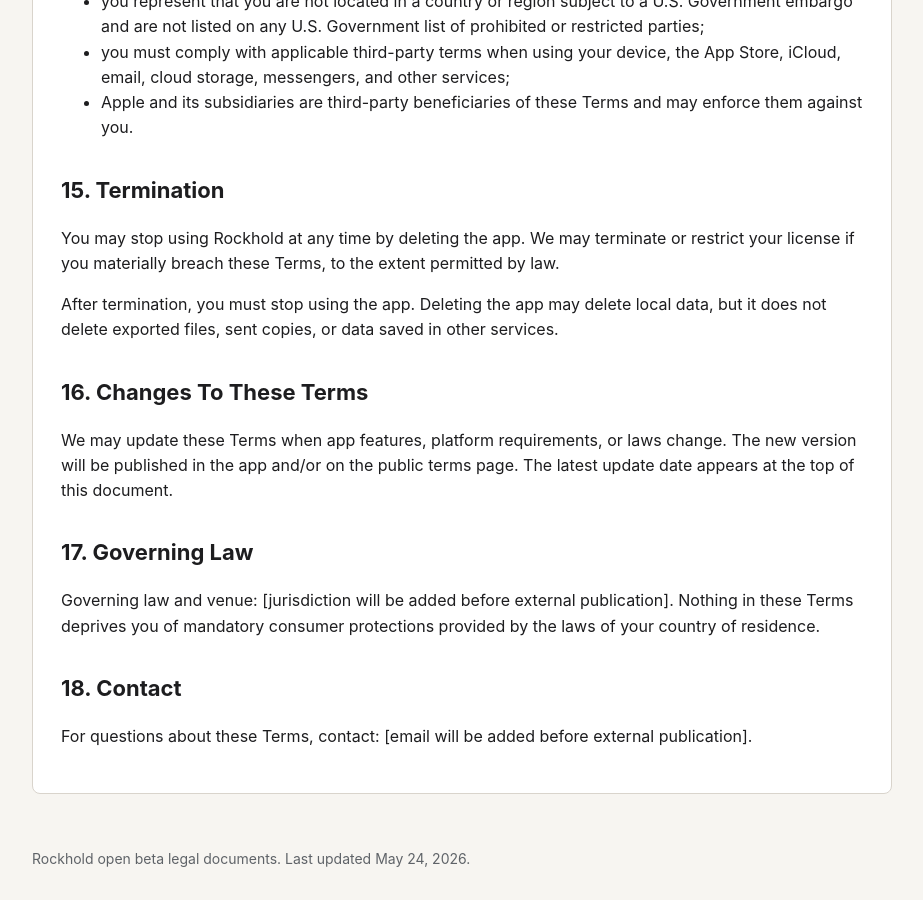
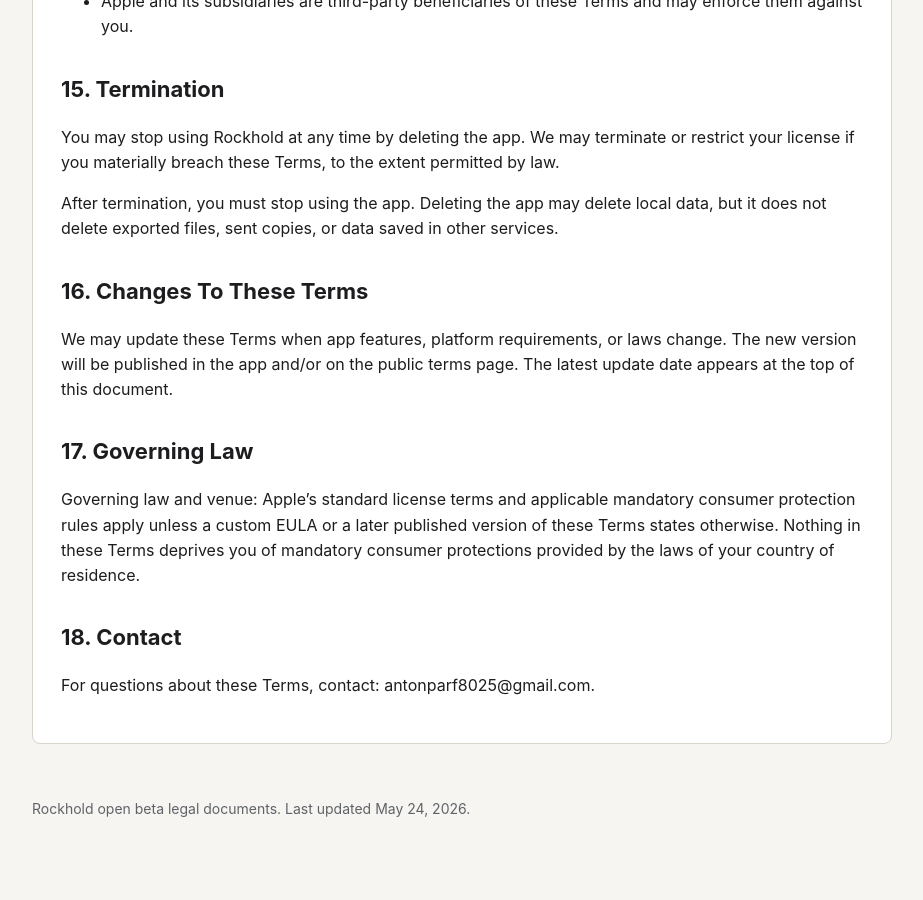
Before and after one commit to a-parfenov/rockhold-legal, a Jekyll site: the page built from Legal/TERMS_OF_USE.en.md, in a window 1280 px wide and 900 px high, scrolled down 3619 px. Shown: the whole window, without its empty margins (178-1101 px from the left). Built offline with Jekyll 4.4.1, drawn with Linux system fonts in a browser that asks for light colours; our own code applies the rules of GitHub Pages for plain Markdown files; after the commit the page ends 4469 px from its top, so only the background shows below that; some of the changed text lies outside the part shown.

Commit message:
Sync beta legal documents

```diff
--- a/Legal/TERMS_OF_USE.en.md
+++ b/Legal/TERMS_OF_USE.en.md
@@ -1,46 +1,44 @@
-# Rockhold Terms Of Use
+# {{ site.data.legal.app_name }} Terms Of Use
 
 Last updated: May 24, 2026
 
 Document version: 1.0.0
 
-Document status: open beta version for Rockhold.
+Document status: open beta version for {{ site.data.legal.app_name }}.
 
-These Terms of Use ("Terms") govern your use of the Rockhold app ("app", "Rockhold", "we"). Before publication, replace the bracketed fields with the actual app owner details.
+These Terms of Use ("Terms") govern your use of the {{ site.data.legal.app_name }} app ("app", "{{ site.data.legal.app_name }}", "we").
 
-App provider: [developer legal name will be added before external publication].
-Contact for questions, complaints, and claims: [email will be added before external publication].
-Provider address: [address will be added if required].
+Contact for questions, complaints, and claims: antonparf8025@gmail.com.
 
-If you obtained Rockhold through the App Store, your use of the app is also governed by Apple Media Services rules and the applicable App Store license model. If no custom EULA is provided in App Store Connect, Apple's standard license applies to the app. These Terms describe additional Rockhold-specific rules and do not limit your mandatory consumer rights.
+If you obtained {{ site.data.legal.app_name }} through the App Store, your use of the app is also governed by Apple Media Services rules and the applicable App Store license model. If no custom EULA is provided in App Store Connect, Apple's standard license applies to the app. These Terms describe additional {{ site.data.legal.app_name }}-specific rules and do not limit your mandatory consumer rights.
 
 ## 1. Acceptance
 
-By using Rockhold, you agree to these Terms and the Privacy Policy. If you do not agree, do not use the app.
+By using {{ site.data.legal.app_name }}, you agree to these Terms and the Privacy Policy. If you do not agree, do not use the app.
 
 ## 2. Purpose Of The App
 
-Rockhold helps you keep personal records of accounts, transactions, categories, budgets, currencies, backups, and exports.
+{{ site.data.legal.app_name }} helps you keep personal records of accounts, transactions, categories, budgets, currencies, backups, and exports.
 
-The open beta works locally without a Rockhold account, backend, or sync. Future versions may add an optional account, backend, and sync across devices. Those features will be governed by updated Terms and an updated Privacy Policy before they are enabled for the user.
+The open beta works locally without a {{ site.data.legal.app_name }} account, backend, or sync. Future versions may add an optional account, backend, and sync across devices. Those features will be governed by updated Terms and an updated Privacy Policy before they are enabled for the user.
 
-Rockhold is not a bank, payment service, broker, tax advisor, investment advisor, or accounting service. The app does not connect to bank accounts and does not make payments.
+{{ site.data.legal.app_name }} is not a bank, payment service, broker, tax advisor, investment advisor, or accounting service. The app does not connect to bank accounts and does not make payments.
 
 ## 3. Financial Calculations And No Professional Advice
 
-Any balances, budgets, exchange rates, summaries, forecasts, debt metrics, or savings metrics in Rockhold are provided for personal recordkeeping and informational purposes only.
+Any balances, budgets, exchange rates, summaries, forecasts, debt metrics, or savings metrics in {{ site.data.legal.app_name }} are provided for personal recordkeeping and informational purposes only.
 
 You are responsible for verifying data before making financial, tax, investment, credit, or other decisions. For professional advice, consult a qualified professional.
 
 ## 4. License
 
-Subject to these Terms, you receive a limited, revocable, non-exclusive, non-transferable license to use Rockhold personally on compatible devices that you own or control, in accordance with App Store rules and applicable law.
+Subject to these Terms, you receive a limited, revocable, non-exclusive, non-transferable license to use {{ site.data.legal.app_name }} personally on compatible devices that you own or control, in accordance with App Store rules and applicable law.
 
 You may not sell, rent, distribute, sublicense, bypass technical restrictions, infringe intellectual property rights, or use the app unlawfully.
 
 ## 5. Your Data And Backup Responsibility
 
-Rockhold stores user data locally on your device. You are responsible for the accuracy of data you enter and for protecting your device, Apple ID, backups, and exported files.
+{{ site.data.legal.app_name }} stores user data locally on your device. You are responsible for the accuracy of data you enter and for protecting your device, Apple ID, backups, and exported files.
 
 Backups and Excel exports may contain financial information. If you send those files through another app, cloud storage, email, or messaging service, further handling depends on the service you choose.
 
@@ -58,23 +56,23 @@ We do not guarantee that the app will always work without errors, interruptions,
 
 ## 8. Support
 
-Questions about the app may be sent to [email will be added before external publication]. We will make reasonable efforts to respond, but we do not guarantee a specific response time unless required by mandatory law.
+Questions about the app may be sent to antonparf8025@gmail.com. We will make reasonable efforts to respond, but we do not guarantee a specific response time unless required by mandatory law.
 
-Apple has no obligation to provide maintenance or support for Rockhold, except as expressly required by App Store rules or applicable law.
+Apple has no obligation to provide maintenance or support for {{ site.data.legal.app_name }}, except as expressly required by App Store rules or applicable law.
 
 ## 9. Privacy
 
-Data handling is described in the Rockhold Privacy Policy. By using the app, you acknowledge that you have reviewed it.
+Data handling is described in the {{ site.data.legal.app_name }} Privacy Policy. By using the app, you acknowledge that you have reviewed it.
 
 ## 10. Intellectual Property
 
-Rockhold, including its interface, design, code, text, logos, and other elements, is protected by intellectual property laws. All rights not expressly granted to you are reserved by the app provider and the relevant rights holders.
+{{ site.data.legal.app_name }}, including its interface, design, code, text, logos, and other elements, is protected by intellectual property laws. All rights not expressly granted to you are reserved by the app provider and the relevant rights holders.
 
 You retain rights to the data you enter into the app.
 
 ## 11. Prohibited Use
 
-You agree not to use Rockhold to:
+You agree not to use {{ site.data.legal.app_name }} to:
 
 - violate law or third-party rights;
 - attempt unauthorized access to systems, data, or devices;
@@ -117,8 +115,8 @@ We may update these Terms when app features, platform requirements, or laws chan
 
 ## 17. Governing Law
 
-Governing law and venue: [jurisdiction will be added before external publication]. Nothing in these Terms deprives you of mandatory consumer protections provided by the laws of your country of residence.
+Governing law and venue: Apple's standard license terms and applicable mandatory consumer protection rules apply unless a custom EULA or a later published version of these Terms states otherwise. Nothing in these Terms deprives you of mandatory consumer protections provided by the laws of your country of residence.
 
 ## 18. Contact
 
-For questions about these Terms, contact: [email will be added before external publication].
+For questions about these Terms, contact: antonparf8025@gmail.com.
--- a/_data/legal.yml
+++ b/_data/legal.yml
@@ -1,3 +1,4 @@
+app_name: "Rockhold"
 privacy_policy_version: "1.0.0"
 terms_of_use_version: "1.0.0"
 last_updated_en: "May 24, 2026"
```
Also changed, not shown: other parts of Legal/TERMS_OF_USE.en.md (+4 -4 lines), Legal/PRIVACY_POLICY.en.md (+20 -22 lines), Legal/PRIVACY_POLICY.ru.md (+20 -22 lines), Legal/TERMS_OF_USE.ru.md (+23 -25 lines).
